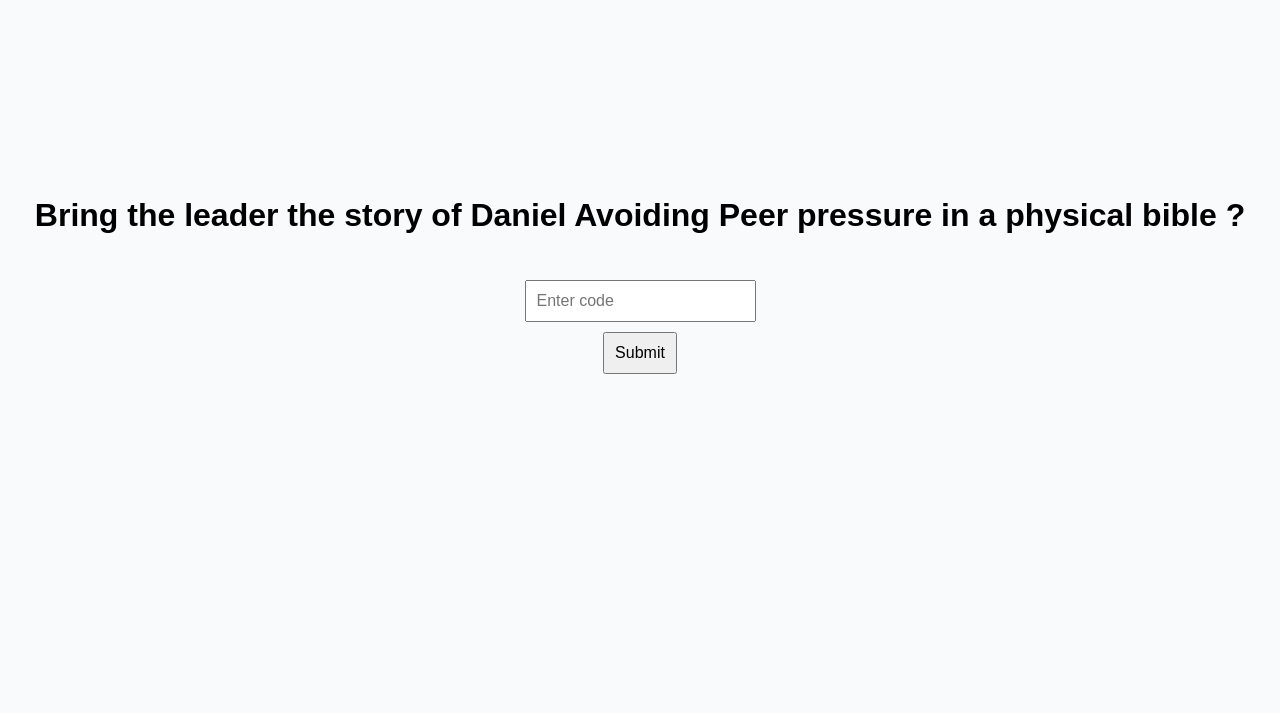
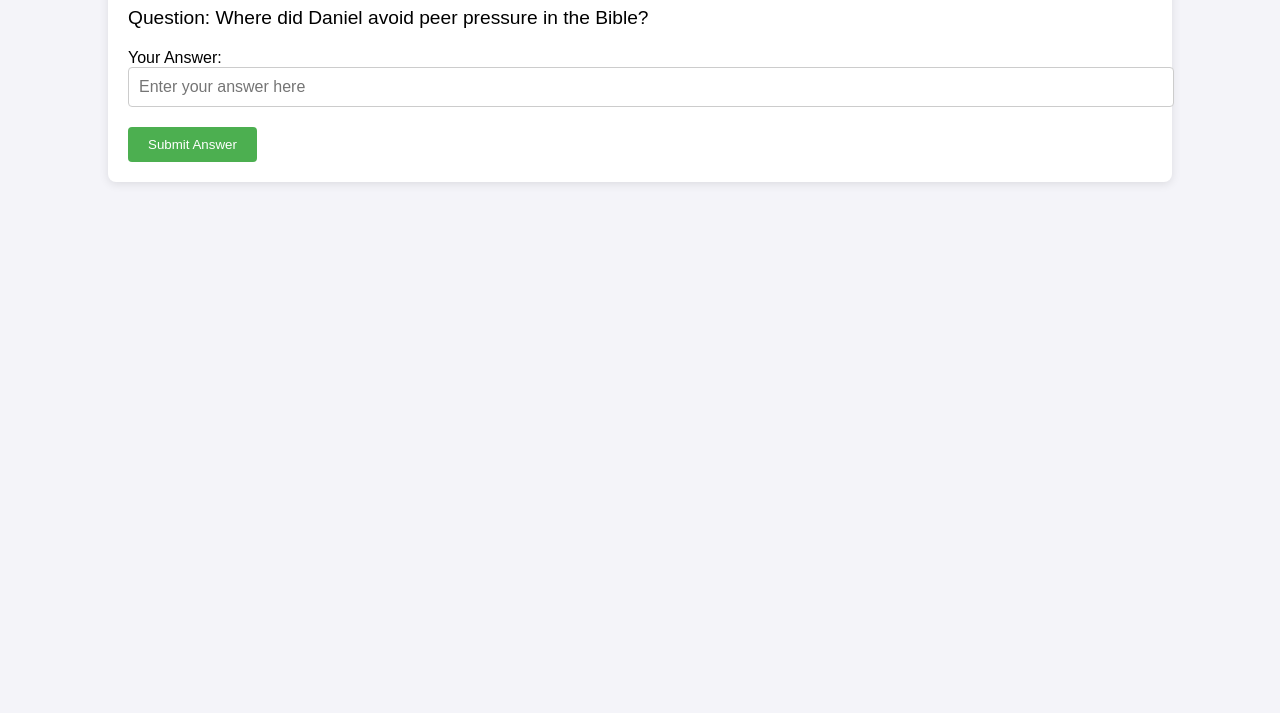
Before and after one commit to LegoSeahawker/CLYM, a plain HTML site: page peru4.html in a window 1280 px wide. Shown: the part 143-856 px from the top of the page. After the commit the page ends 800 px from the top, so only its background shows below. Drawn offline with Linux system fonts and the light colour scheme.

Commit message:
Add files via upload

```diff
--- a/peru4.html
+++ b/peru4.html
@@ -1,93 +1,91 @@
 <!DOCTYPE html>
 <html lang="en">
 <head>
-<meta charset="UTF-8" />
-<title>Enter Code</title>
+    <meta charset="UTF-8">
+    <meta name="viewport" content="width=device-width, initial-scale=1.0">
+    <title>Bible Quiz: Daniel's Story</title>
     <style>
         body {
-    font-family: sans-serif;
-    background: #f8fafc;
-    display: flex;
-    flex-direction: column;
-    align-items: center;
-    justify-content: center;
-    height: 100vh;
+            font-family: Arial, sans-serif;
+            background-color: #f4f4f9;
+            margin: 0;
+            padding: 0;
+        }
+        .container {
+            width: 80%;
+            margin: 50px auto;
+            background-color: #fff;
             padding: 20px;
-    text-align: center;
+            border-radius: 8px;
+            box-shadow: 0 2px 10px rgba(0, 0, 0, 0.1);
         }
-  input, button {
+        h1 {
+            color: #333;
+        }
+        .question {
+            font-size: 1.2em;
+            margin-bottom: 20px;
+        }
+        .answer {
+            margin-bottom: 20px;
+        }
+        .answer input[type="text"] {
+            width: 100%;
             padding: 10px;
-    margin: 5px;
-    font-size: 1rem;
+            font-size: 1em;
+            border: 1px solid #ccc;
+            border-radius: 4px;
         }
-  .verse {
+        .submit-btn {
+            background-color: #4CAF50;
+            color: white;
+            padding: 10px 20px;
+            border: none;
+            border-radius: 4px;
+            cursor: pointer;
+        }
+        .submit-btn:hover {
+            background-color: #45a049;
+        }
+        .next-clue {
+            display: none;
             margin-top: 20px;
-    padding: 15px;
-    background: #e0f2fe;
-    border-radius: 8px;
-    font-size: 1.2rem;
-    max-width: 400px;
+            font-size: 1.1em;
         }
-  .error {
-    margin-top: 10px;
-    color: #dc2626;
+        .next-clue a {
+            color: #007bff;
+            text-decoration: none;
         }
-  .answer-reveal {
-    margin-top: 15px;
-    font-weight: bold;
-    color: #15803d;
-  }
-  .question-line {
-    margin: 5px 0;
-    font-weight: 600;
+        .next-clue a:hover {
+            text-decoration: underline;
         }
     </style>
 </head>
 <body>
 
-  <h1>Bring the leader the story of Daniel Avoiding Peer pressure in a physical bible ?</h1>
-
-  <div style="font-size: 1.5rem; letter-spacing: 0.3em; margin-bottom: 20px;">
-
+<div class="container">
+    <h1>Bible Quiz: Daniel's Story</h1>
+    <p class="question">Question: Where did Daniel avoid peer pressure in the Bible?</p>
+    <div class="answer">
+        <label for="answer">Your Answer:</label>
+        <input type="text" id="answer" placeholder="Enter your answer here">
+    </div>
+    <button class="submit-btn" onclick="checkAnswer()">Submit Answer</button>
+    <div class="next-clue" id="nextClue">
+        <p>Correct! Proceed to the next clue: <a href="https://legoseahawker.github.io/CLYM/van5" target="_blank">Next Clue</a></p>
+    </div>
 </div>
 
-  <input type="text" id="codeInput" placeholder="Enter code" />
-  <button onclick="checkCode()">Submit</button>
+<script>
+    function checkAnswer() {
+        var userAnswer = document.getElementById('answer').value.trim().toLowerCase();
+        var correctAnswer = 'babylon';
 
-  <div id="message"></div>
-  <div id="answerReveal" class="answer-reveal"></div>
-
-<script>
-  let attempts = 0;
-
-  function checkCode() {
-    const codeInput = document.getElementById('codeInput');
-    const code = codeInput.value.trim().toLowerCase();
-    const message = document.getElementById('message');
-    const answerReveal = document.getElementById('answerReveal');
-
-    message.innerHTML = '';
-    answerReveal.innerHTML = '';
-
-    if (code === 'Babylon') {
-      message.innerHTML = `
-        <div class="verse">
-          Good Job diving into the scriptures, you find out that david has done some bad things because of his friends. You let him know of 1 John 1:9<br>
-          <a href="https://legoseahawker.github.io/CLYM/van5" target="_blank" rel="noopener noreferrer">
-            Next Clue
-          </a>
-        </div>`;
-      attempts = 0; // reset attempts on success
+        if (userAnswer === correctAnswer) {
+            document.getElementById('nextClue').style.display = 'block';
         } else {
-      attempts++;
-      message.innerHTML = '<div class="error">Incorrect code. Please try again.</div>';
-
-      if (attempts === 1) {
-        answerReveal.innerHTML = 'Hint: Ask some one for a bible'
+            alert('Incorrect answer. Please try again.');
         }
-    }
-    codeInput.value = '';
-    codeInput.focus();
     }
 </script>
 
```
Lines whose indentation alone changed are shown as unchanged.
